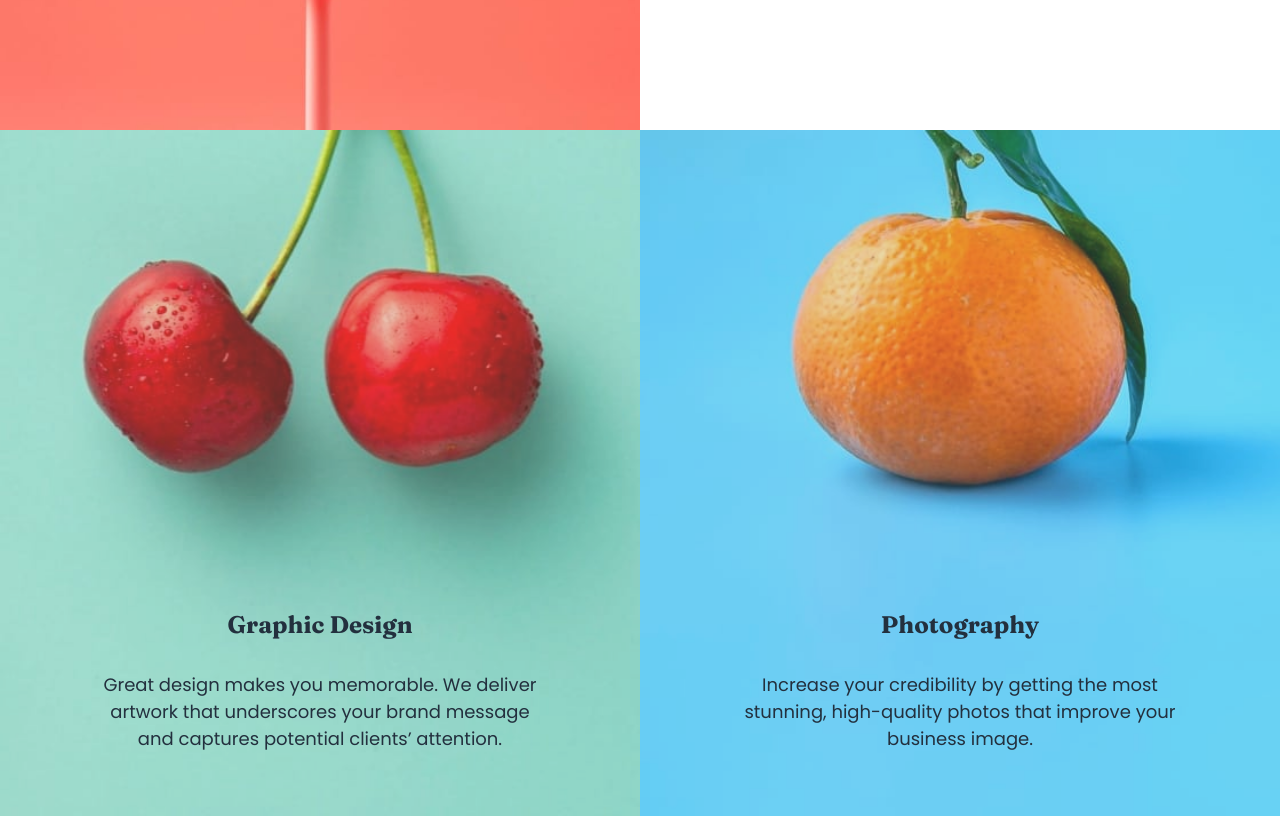
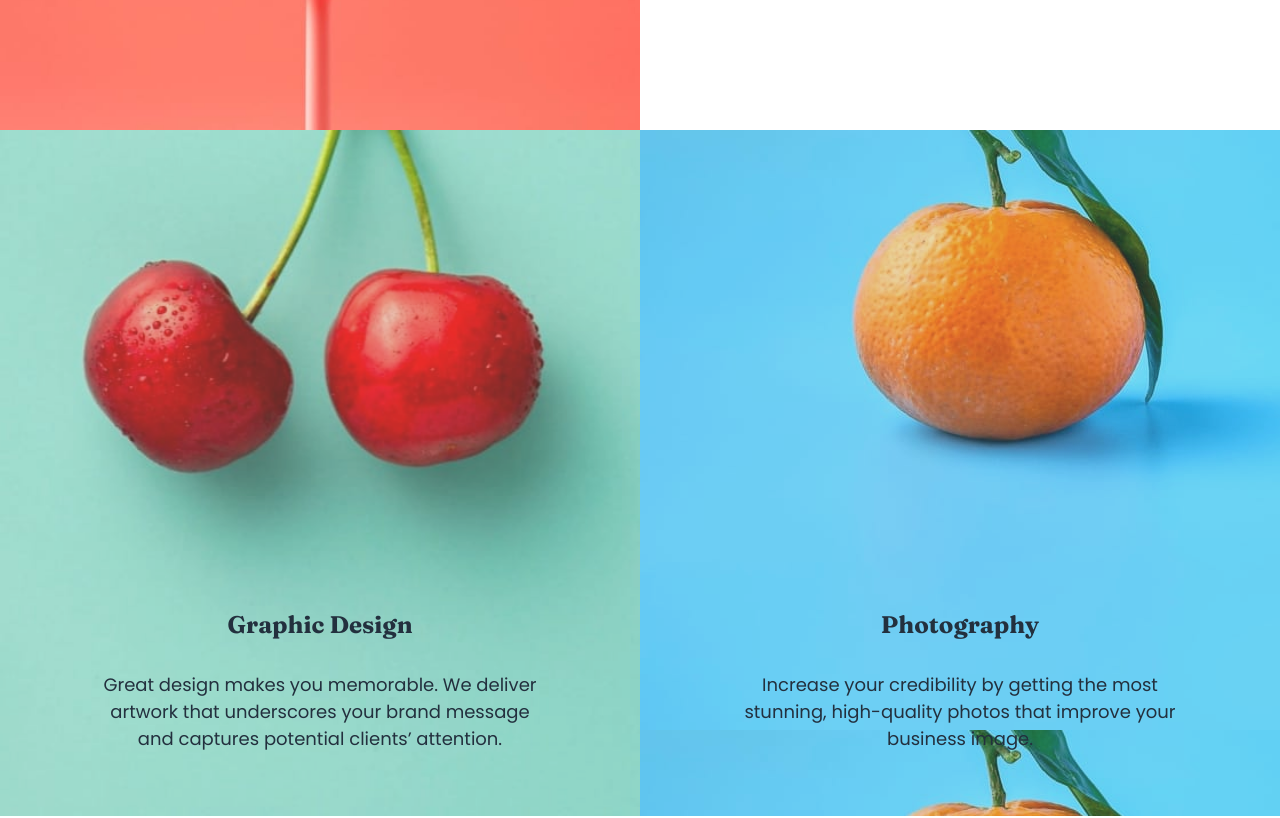
Before and after one commit to cristi-20/sunny-side-landing-page, a website: page index.html in a window 1280 px wide. Shown: the part 1515-2333 px from the top of the page. Drawn offline with Linux system fonts and the light colour scheme; files whose address does not match are found by name.

Commit message:
changed photography section

```diff
--- a/scss/sections/_graphic-design-photography.scss
+++ b/scss/sections/_graphic-design-photography.scss
@@ -55,7 +55,7 @@
 
 .photography {
     @extend .graphic_design;
-    background-image: url('../images/mobile/image-photography.jpg');
+    background: url('../images/mobile/image-photography.jpg');
 }
 
 }
```
Also changed, not shown: css/index.css.
